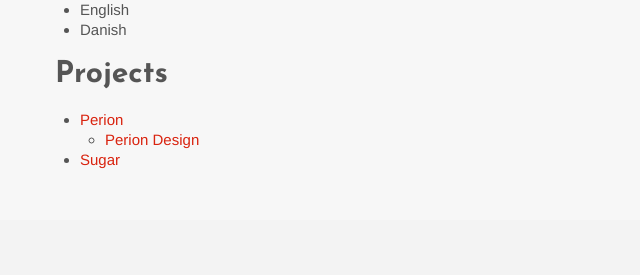
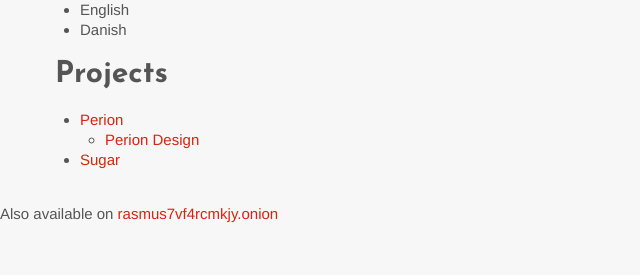
Before and after one commit to RWejlgaard/wejlgaard.com, a PHP site: page / in a window 1280 px wide. Shown: the part 685-960 px from the top of the page, without its empty margins (0-640 px from the left). Before the commit the page ends 853 px from the top, so only its background shows below. Run offline with PHP 8.4, Linux system fonts and the light colour scheme.

Commit message:
added tor link

```diff
--- a/index.php
+++ b/index.php
@@ -22,6 +22,8 @@ if ($handle) {
 }
 ?>
 </textarea>
+<br/>
+<p>Also available on <a href="rasmus7vf4rcmkjy.onion">rasmus7vf4rcmkjy.onion</a></p>
 
 <script src="http://<?php echo $_SERVER["HTTP_HOST"];?>/v/0.2/strapdown.js"></script>
 </body>
```
